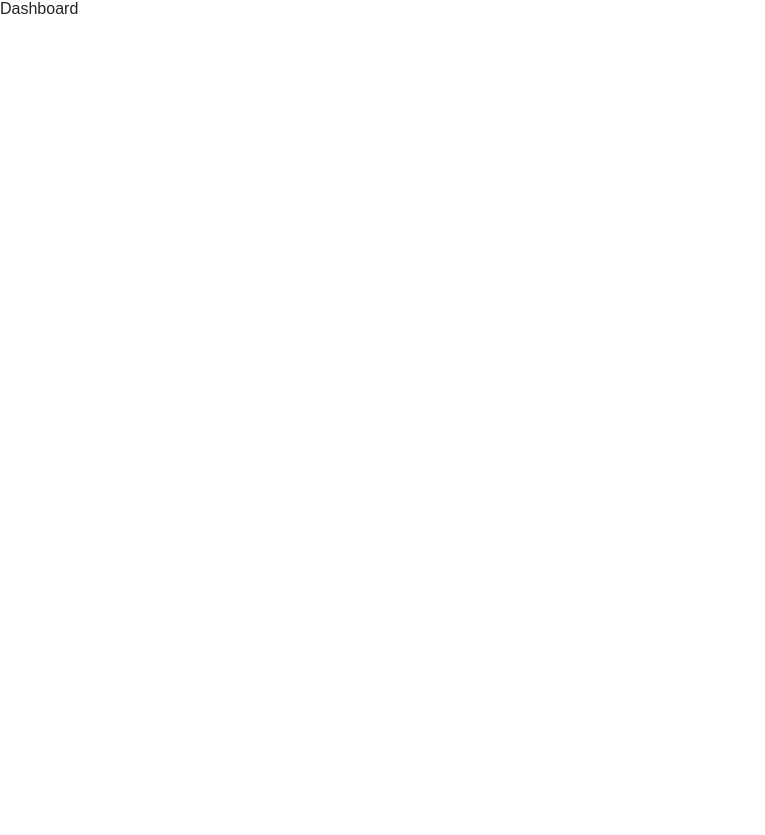
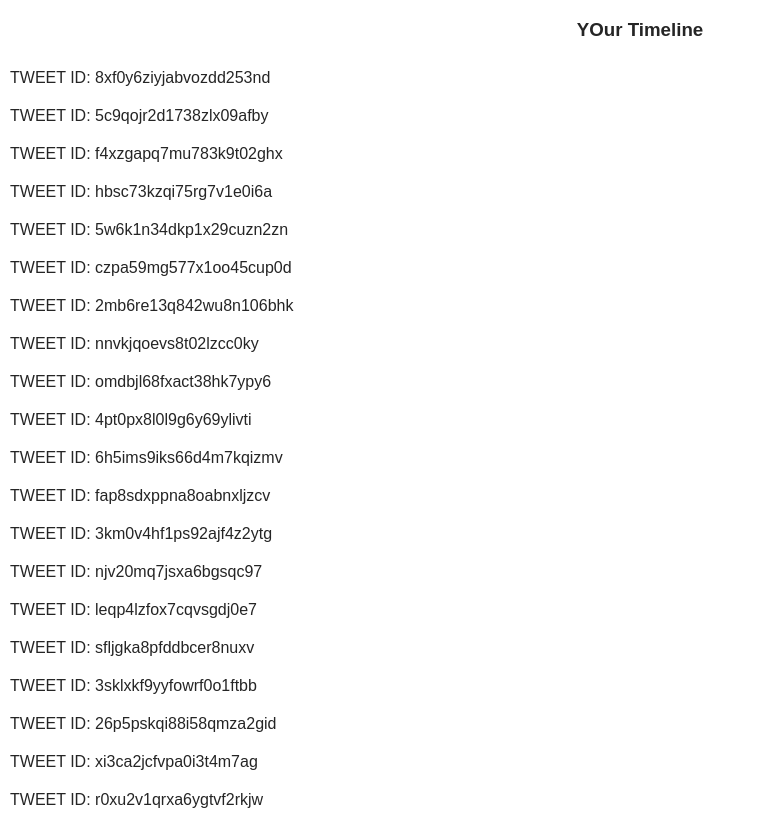
Before and after one commit to chrisvneal/udacity_chirper-app, a React (Create React App) app: page / in a window 1280 px wide. Shown: the whole page, without its empty margins (0-765 px from the left). Before the commit the page ends 800 px from the top, so only its background shows below. Built offline with nearby package versions, Linux system fonts and the light colour scheme.

Commit message:
Create first element for Dashboard component

```diff
--- a/src/components/Dashboard.js
+++ b/src/components/Dashboard.js
@@ -3,8 +3,18 @@ import { connect } from "react-redux";
 
 class Dashboard extends Component {
   render() {
-    console.log(this.props);
-    return <div>Dashboard</div>;
+    return (
+      <div>
+        <h3 className="center">YOur Timeline</h3>
+        <ul className="dashboard-list">
+          {this.props.tweetIds.map((id) => (
+            <li key={id}>
+              <div>TWEET ID: {id}</div>
+            </li>
+          ))}
+        </ul>
+      </div>
+    );
   }
 }
 
```
